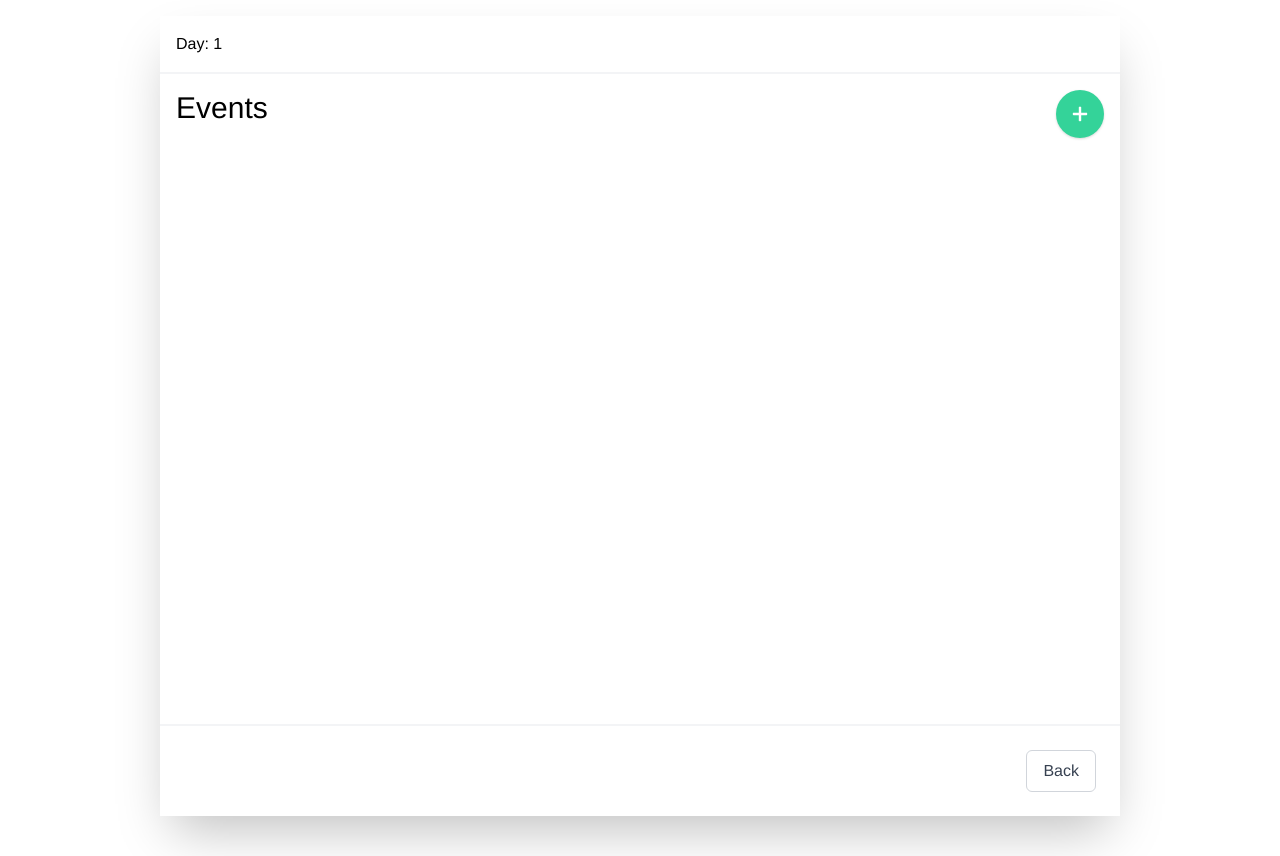
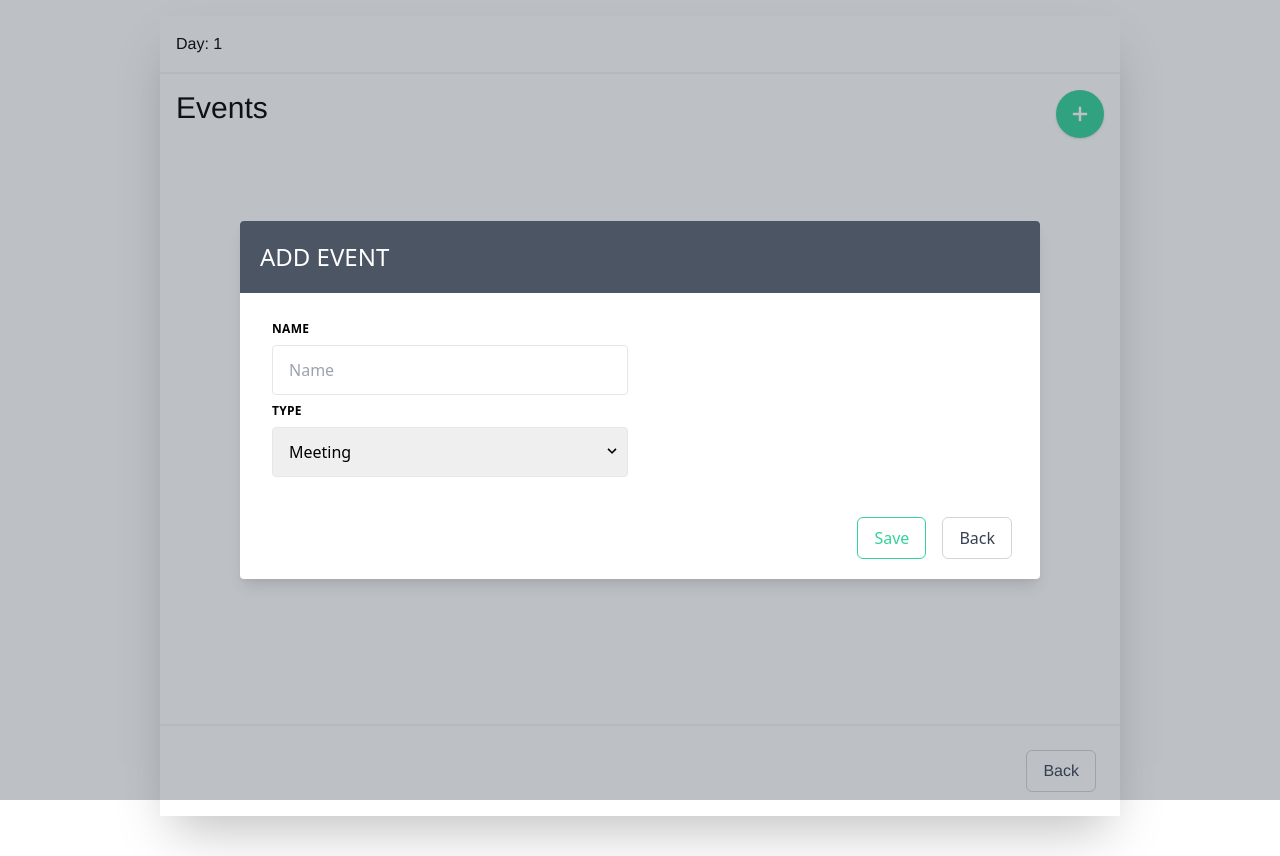
Before and after one commit to marktorrano/calendar-app, a Vue app: page /date/1 in a window 1280 px wide. Both pictures are taken after a click on the button 1080 px from the left and 114 px from the top of the page. Built offline with nearby package versions, Linux system fonts and the light colour scheme.

Commit message:
Add Dialog and Form

```diff
--- a/package.json
+++ b/package.json
@@ -11,6 +11,7 @@
     "@tailwindcss/postcss7-compat": "^2.0.2",
     "autoprefixer": "^9.8.6",
     "core-js": "^3.6.5",
+    "mitt": "^2.1.0",
     "postcss": "^7.0.35",
     "tailwindcss": "npm:@tailwindcss/postcss7-compat@^2.0.2",
     "vue": "^3.0.0",
--- a/public/index.html
+++ b/public/index.html
@@ -14,5 +14,6 @@
     </noscript>
     <div id="app"></div>
     <!-- built files will be auto injected -->
+    <div id="dialogs"></div>
   </body>
 </html>
--- /dev/null
+++ b/src/components/Dialog.vue
@@ -0,0 +1,121 @@
+<template>
+    <teleport to="#dialogs">
+        <transition name="fade-up-down">
+            <div v-show="visible" class="dialog__wrapper inline-block flex items-center z-30 fixed inset-0 h-screen w-screen bg-gray-800-opacity">
+                <div class="dialog max-w-md mx-auto xl:max-w-5xl lg:max-w-5xl md:max-w-2xl bg-white max-h-screen shadow-lg flex-row rounded relative">
+                    <div class="modal-header p-5 bg-gray-600 text-gray-900 rounded-t">
+                        <h5 class="text-white text-2xl uppercase">{{title}}</h5>
+                    </div>
+                    <div class="dialog__body p-5 h-full overflow-y-auto">
+                        <slot></slot>
+                    </div>
+                    <div class="modal-footer py-3 px-5 border0-t text-right">
+                        <button class="border border-green-400 text-green-400 hover:text-white rounded-md px-4 py-2 m-2 transition duration-500 ease select-none hover:bg-green-400 focus:outline-none focus:shadow-outline"
+                                @click="acceptAction"
+                        >{{acceptLabel}}</button>
+                        <button class="border border-gray-300 text-gray-700 rounded-md px-4 py-2 m-2 transition duration-500 ease select-none hover:bg-gray-300 focus:outline-none focus:shadow-outline"
+                                @click="visible = false"
+                        >{{backLabel}}</button>
+                    </div>
+                </div>
+            </div>
+        </transition>
+    </teleport>
+</template>
+
+<script>
+    import { ref } from 'vue'
+    import { getCurrentInstance } from 'vue'
+
+    export default {
+        setup() {
+            const internalInstance = getCurrentInstance();
+            const emitter = internalInstance.appContext.config.globalProperties.emitter;
+            const acceptLabel = ref('Save');
+            const backLabel = ref('Back');
+            const visible = ref(false);
+
+            const backAction = function() {
+                visible.value = false;
+            };
+
+            emitter.on('toggleDialog', () => {
+                visible.value = !visible.value;
+            });
+
+            emitter.on('closeDialog', () => {
+                backAction();
+            });
+            return {
+                acceptLabel,
+                backLabel,
+                backAction,
+                visible,
+            };
+        },
+        props: {
+            title: {
+                type: String,
+                default: () => {
+                    return 'Dialog'
+                }
+            },
+            acceptAction: {
+                type: Function,
+                default: () => {}
+            }
+        }
+    }
+</script>
+
+<style scoped>
+
+    .dialog__body {
+        max-height: 500px;
+        width: 50rem;
+    }
+
+    .bg-gray-800-opacity {
+        background-color: #2D374850;
+    }
+
+    @media screen and (max-width: 768px) {
+        .dialog__body {
+            max-height: 400px;
+        }
+    }
+
+    .fade-up-down-enter-active {
+        transition: all 0.3s ease;
+    }
+
+    .fade-up-down-leave-active {
+        transition: all 0.3s ease;
+    }
+
+    .fade-up-down-enter {
+        transform: translateY(10%);
+        opacity: 0;
+    }
+
+    .fade-up-down-leave-to {
+        transform: translateY(10%);
+        opacity: 0;
+    }
+
+    .fade-enter-active {
+        -webkit-transition: opacity 2s;
+        transition: opacity .3s;
+
+    }
+
+    .fade-leave-active {
+        transition: opacity .3s;
+    }
+
+    .fade-enter,
+    .fade-leave-to {
+        opacity: 0;
+    }
+
+</style>
--- /dev/null
+++ b/src/components/Input.vue
@@ -0,0 +1,43 @@
+<template>
+    <div class="md:w-1/2 px-3 py-2">
+        <label class="block uppercase tracking-wide text-grey-darker text-xs font-bold mb-2">
+            {{label}}
+        </label>
+        <input class="appearance-none block w-full bg-grey-lighter text-grey-darker border border-grey-lighter rounded py-3 px-4"
+               type="text" :placeholder="placeholder" :value="value"/>
+    </div>
+</template>
+
+<script>
+    export default {
+        setup() {
+
+            return {};
+        },
+        props: {
+            value: {
+                type: String,
+                default: () => {
+                    return ''
+                }
+            },
+            label: {
+                type: String,
+                default: () => {
+                    return ''
+                }
+            },
+            placeholder: {
+                type: String,
+                default: () => {
+                    return ''
+                }
+            },
+
+        }
+    }
+</script>
+
+<style scoped>
+
+</style>
--- /dev/null
+++ b/src/components/Select.vue
@@ -0,0 +1,45 @@
+<template>
+    <div class="md:w-1/2 px-3">
+        <label class="block uppercase tracking-wide text-grey-darker text-xs font-bold mb-2" for="grid-state">
+            {{label}}
+        </label>
+        <div class="relative">
+            <select class="block appearance-none w-full bg-grey-lighter border border-grey-lighter text-grey-darker py-3 px-4 pr-8 rounded"
+                    id="grid-state">
+                <option v-for="(option, idx) in options" :key="idx" :value="option">{{option}}</option>
+            </select>
+            <div class="pointer-events-none absolute top-4 right-0 flex items-center px-2 text-grey-darker">
+                <svg class="h-4 w-4" xmlns="http://www.w3.org/2000/svg" viewBox="0 0 20 20">
+                    <path d="M9.293 12.95l.707.707L15.657 8l-1.414-1.414L10 10.828 5.757 6.586 4.343 8z"/>
+                </svg>
+            </div>
+        </div>
+    </div>
+</template>
+
+<script>
+    export default {
+        setup() {
+            return {};
+        },
+        props: {
+            options: {
+                type: Array,
+                default: () => {
+                    return []
+                }
+            },
+            label: {
+                type: String,
+                default: () => {
+                    return ''
+                }
+            },
+
+        }
+    }
+</script>
+
+<style scoped>
+
+</style>
--- a/src/main.js
+++ b/src/main.js
@@ -3,5 +3,10 @@ import App from './App.vue'
 import './assets/css/styles.css'
 import './assets/css/tailwind.css'
 import router from './router'
+import mitt from 'mitt'
+const emitter = mitt();
 
-createApp(App).use(router).mount('#app')
+let app = createApp(App);
+app.config.globalProperties.emitter = emitter;
+app.use(router);
+app.mount('#app');
--- a/src/views/DatePage.vue
+++ b/src/views/DatePage.vue
@@ -6,8 +6,8 @@
             <div class="datePage__contents flex h-full">
                 <div class="datePage__eventsHeader w-full flex justify-between p-4">
                     <h4 class="text-3xl">Events</h4>
-                    <button
-                            class="p-0 w-12 h-12 bg-green-400 rounded-full hover:bg-green-800 active:shadow-lg mouse shadow transition ease-in duration-200 focus:outline-none">
+                    <button class="p-0 w-12 h-12 bg-green-400 rounded-full hover:bg-green-800 active:shadow-lg mouse shadow transition ease-in duration-200 focus:outline-none"
+                        @click="addEvent">
                         <svg viewBox="0 0 20 20" enable-background="new 0 0 20 20" class="w-6 h-6 inline-block">
                             <path fill="#FFFFFF" d="M16,10c0,0.553-0.048,1-0.601,1H11v4.399C11,15.951,10.553,16,10,16c-0.553,0-1-0.049-1-0.601V11H4.601
                                 C4.049,11,4,10.553,4,10c0-0.553,0.049-1,0.601-1H9V4.601C9,4.048,9.447,4,10,4c0.553,0,1,0.048,1,0.601V9h4.399
@@ -25,18 +25,53 @@
             </div>
         </div>
     </div>
+    <Dialog :title="'Add Event'">
+        <div class="addEvent__form">
+            <Input :label="'Name'" :placeholder="'Name'"/>
+            <Select :options="eventOptions" :label="'Type'"></Select>
+        </div>
+    </Dialog>
 </template>
 
 <script>
-    import {useRouter} from 'vue-router'
+    import Dialog from '../components/Dialog'
+    import Select from '../components/Select'
+    import Input from '../components/Input'
+    import { getCurrentInstance } from 'vue'
 
     export default {
-        props: [
-            'date'
-        ],
+        components: {
+            Dialog,
+            Select,
+            Input
+        },
+        props:{
+            date: {
+                type: String,
+                default: () => {return ''}
+            },
+            eventOptions: {
+                type: Array,
+                default: () => {
+                    return [
+                        'Meeting',
+                        'Appointment',
+                        'Task',
+                    ]
+                }
+            },
+        },
         setup() {
-            window.route = useRouter;
-        }
+            const internalInstance = getCurrentInstance();
+            const emitter = internalInstance.appContext.config.globalProperties.emitter;
+            const addEvent = function() {
+                emitter.emit('toggleDialog');
+            };
+
+            return {
+                addEvent
+            }
+        },
     }
 
 </script>
--- a/tailwind.config.js
+++ b/tailwind.config.js
@@ -8,6 +8,10 @@ module.exports = {
             },
             borderWidth: {
                 '1': '1px'
+            },
+            top: {
+                '2': '8px',
+                '4': '16px',
             }
         },
     },
```
Also changed, not shown: 2 other files (tests, documents, lock files or other folders).
